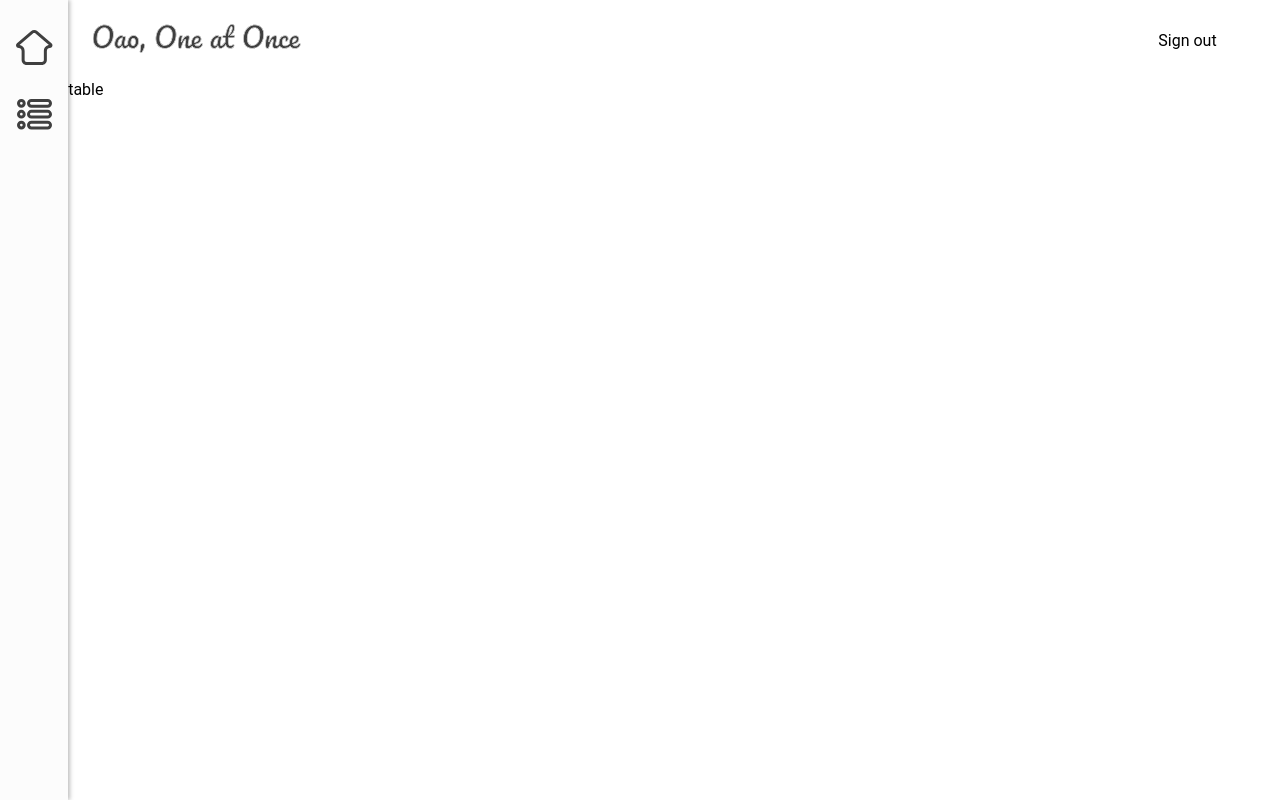
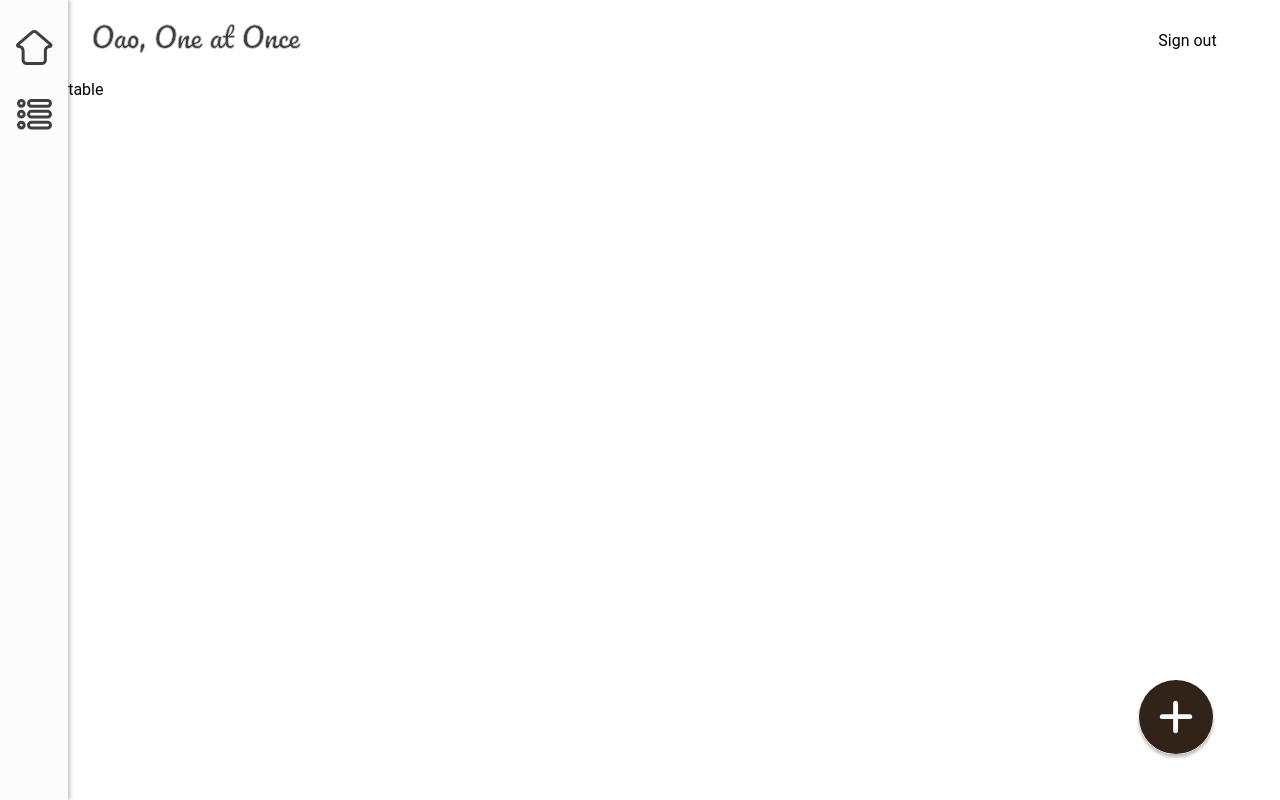
Before and after one commit to boostcampwm-2022/web20-OAO, a React (Vite) app in the folder client/: page /table in a window 1280 px wide. Built offline with nearby package versions, Linux system fonts and the light colour scheme.

Commit message:
feat: modal button, layout 개발

```diff
--- a/client/src/App.tsx
+++ b/client/src/App.tsx
@@ -6,6 +6,8 @@ import styled from 'styled-components';
 import Header from './container/Header';
 import Menubar from './container/Menubar';
 import Main from './page/Main';
+import Table from '@page/Table';
+import OverLay from '@components/OverLay';
 
 const Wrapper = styled.div`
   width: 100%;
@@ -15,12 +17,13 @@ const App = (): ReactElement => {
   return (
     <Provider>
       <BrowserRouter>
+        <OverLay />
         <Menubar />
         <Wrapper>
           <Header />
           <Routes>
             <Route path="/" element={<Main />}></Route>
-            <Route path="/table" element={<div>table</div>}></Route>
+            <Route path="/table" element={<Table />}></Route>
           </Routes>
         </Wrapper>
       </BrowserRouter>
--- /dev/null
+++ b/client/src/components/OverLay.tsx
@@ -0,0 +1,31 @@
+import { TABLE_MODALS } from '@util/Constants';
+import { modalTypeAtom } from '@util/GlobalState';
+import { useAtom } from 'jotai';
+import { ReactElement } from 'react';
+import styled from 'styled-components';
+
+const StyledOverlay = styled.div`
+  background-color: rgba(0, 0, 0, 0.7);
+  width: 100vw;
+  height: 100vh;
+  position: fixed;
+  top: 0;
+  left: 0;
+  bottom: 0;
+  right: 0;
+  z-index: 10;
+`;
+
+const { none } = TABLE_MODALS;
+
+const OverLay = (): ReactElement => {
+  const [modalType, setModalType] = useAtom(modalTypeAtom);
+
+  const hanldeOnClick = (): void => {
+    setModalType(none);
+  };
+
+  return <>{modalType !== none && <StyledOverlay onClick={hanldeOnClick} />}</>;
+};
+
+export default OverLay;
--- a/client/src/container/Header.tsx
+++ b/client/src/container/Header.tsx
@@ -15,6 +15,7 @@ const Wrapper = styled.div`
   height: 10vh;
   padding: 25px;
   font-family: 'Roboto';
+  z-index: -10;
 `;
 
 const Header = (): ReactElement => {
--- /dev/null
+++ b/client/src/container/TableModal.tsx
@@ -0,0 +1,48 @@
+import { TABLE_MODALS, PRIMARY_COLORS } from '@util/Constants';
+import Text from '@components/Text';
+import { modalTypeAtom } from '@util/GlobalState';
+import { useAtom } from 'jotai';
+import { memo, ReactElement, useEffect, useState } from 'react';
+import styled from 'styled-components';
+
+const { create, update } = TABLE_MODALS;
+const { offWhite } = PRIMARY_COLORS;
+
+const Wrapper = styled.div`
+  width: 50vw;
+  height: 70vh;
+  top: 150%;
+  left: 21vw;
+  position: absolute;
+  background-color: ${offWhite};
+  z-index: 100;
+  border-radius: 20px;
+  display: flex;
+  flex-direction: column;
+  align-items: flex-start;
+  padding: 0px;
+  gap: 10px;
+`;
+
+const TableModal = (): ReactElement => {
+  const [modalType, setModalType] = useAtom(modalTypeAtom);
+  const [modalHeader, setModalHeader] = useState('');
+
+  useEffect(() => {
+    if (modalType === create) {
+      return setModalHeader('할 일 추가하기');
+    }
+    if (modalType === update) {
+      return setModalHeader('할 일 수정하기');
+    }
+    setModalHeader('');
+  }, [modalType]);
+
+  return (
+    <Wrapper>
+      <Text text={modalHeader} />
+    </Wrapper>
+  );
+};
+
+export default memo(TableModal);
--- a/client/src/page/Main.tsx
+++ b/client/src/page/Main.tsx
@@ -10,9 +10,11 @@ import TodoContents from '@container/TodoContents';
 
 import useTodoList from '../hooks/useTodoList';
 
-import { isFinishedAtom } from '@util/GlobalState';
+import { isFinishedAtom, modalTypeAtom } from '@util/GlobalState';
 
 import 'react-toastify/dist/ReactToastify.css';
+import { TABLE_MODALS } from '@util/Constants';
+import OverLay from '@components/OverLay';
 
 const Wrapper = styled.div`
   height: 90vh;
@@ -25,6 +27,7 @@ const Wrapper = styled.div`
 const Main = (): ReactElement => {
   const [, activeTodo] = useTodoList();
   const [isFinished] = useAtom(isFinishedAtom);
+  const [modalType, setModalType] = useAtom(modalTypeAtom);
 
   useEffect(() => {
     if (isFinished) {
--- /dev/null
+++ b/client/src/page/Table.tsx
@@ -0,0 +1,42 @@
+import Image from '@components/Image';
+import Button from '@components/Button';
+import { ReactElement } from 'react';
+
+import Create from '../images/Create.svg';
+import styled from 'styled-components';
+import { useAtom } from 'jotai';
+import { modalTypeAtom } from '@util/GlobalState';
+import { TABLE_MODALS } from '@util/Constants';
+import TableModal from '@container/TableModal';
+
+const StyledButton = styled.div`
+  position: fixed;
+  bottom: 5%;
+  right: 5%;
+  width: 80px;
+  height: 80px;
+`;
+
+const Wrapper = styled.div`
+  position: relative;
+`;
+
+const Table = (): ReactElement => {
+  const [modalType, setModalType] = useAtom(modalTypeAtom);
+
+  const hanldeOnClick = (): void => {
+    console.log('create!');
+    setModalType(TABLE_MODALS.create);
+  };
+
+  return (
+    <Wrapper>
+      table
+      <StyledButton>
+        <Button context={<Image src={Create} height={'80px;'} width={'80px;'} />} onClick={hanldeOnClick} />
+      </StyledButton>
+      {modalType !== TABLE_MODALS.none && <TableModal />}
+    </Wrapper>
+  );
+};
+export default Table;
--- a/client/src/util/Constants.ts
+++ b/client/src/util/Constants.ts
@@ -42,3 +42,10 @@ export const PRIMARY_COLORS = {
 };
 
 export const INITIAL_TODO = { id: undefined, importance: 1, until: new Date() };
+
+export enum TABLE_MODALS {
+  create = 'create',
+  update = 'update',
+  delete = 'delete',
+  none = 'none',
+}
--- a/client/src/util/GlobalState.ts
+++ b/client/src/util/GlobalState.ts
@@ -1,5 +1,7 @@
 import { atom } from 'jotai';
 import { TodoList } from '@core/todo/todoList.js';
+import { TABLE_MODALS } from './Constants.js';
+
 // import { Todo } from '@core/todo/todoList.js';
 
 // import sortRawTestCase from '../core/todo/test/sort.data.json';
@@ -73,3 +75,5 @@ export const elasedTimeAtom = atom(0); // 초 단위 경과시간
 export const startTimeAtom = atom(new Date());
 export const postponeClicked = atom(false);
 export const isFinishedAtom = atom(false);
+
+export const modalTypeAtom = atom(TABLE_MODALS.none);
```
Also changed, not shown: client/src/images/Create.svg (added).
